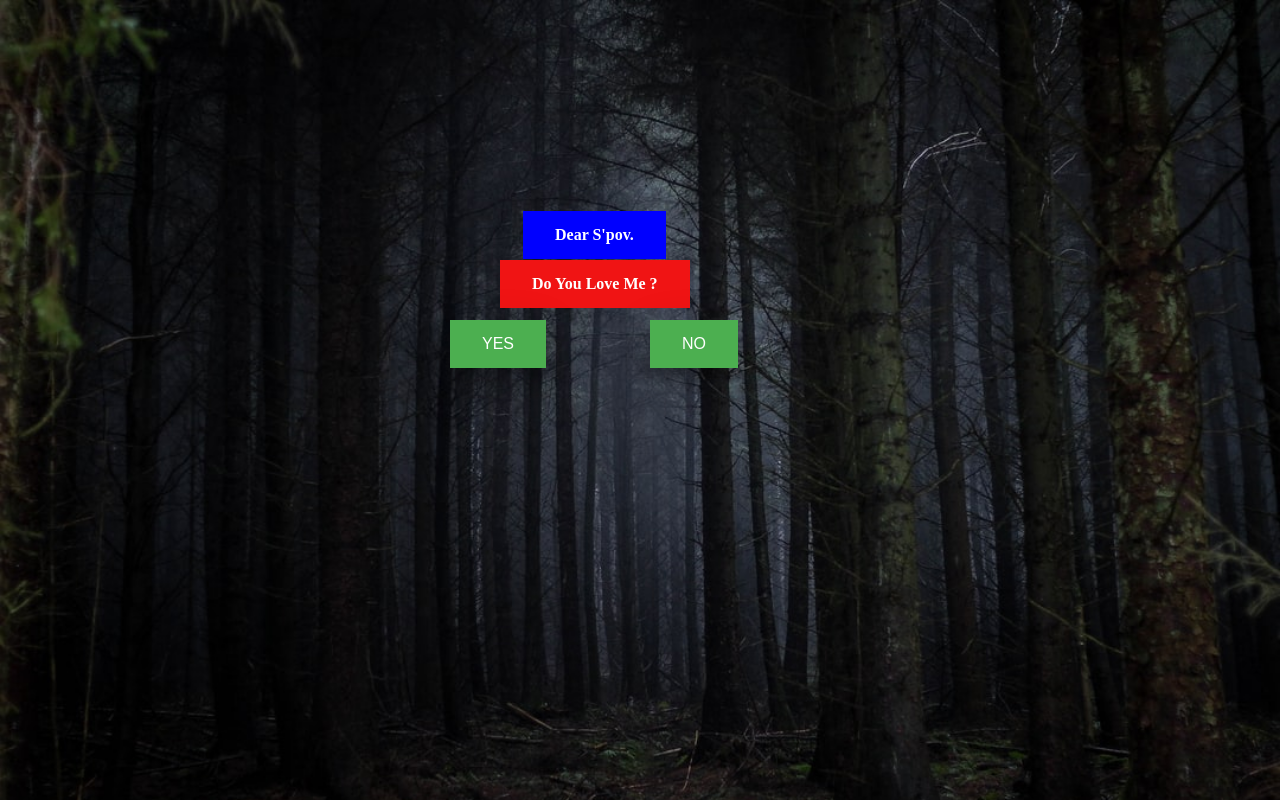
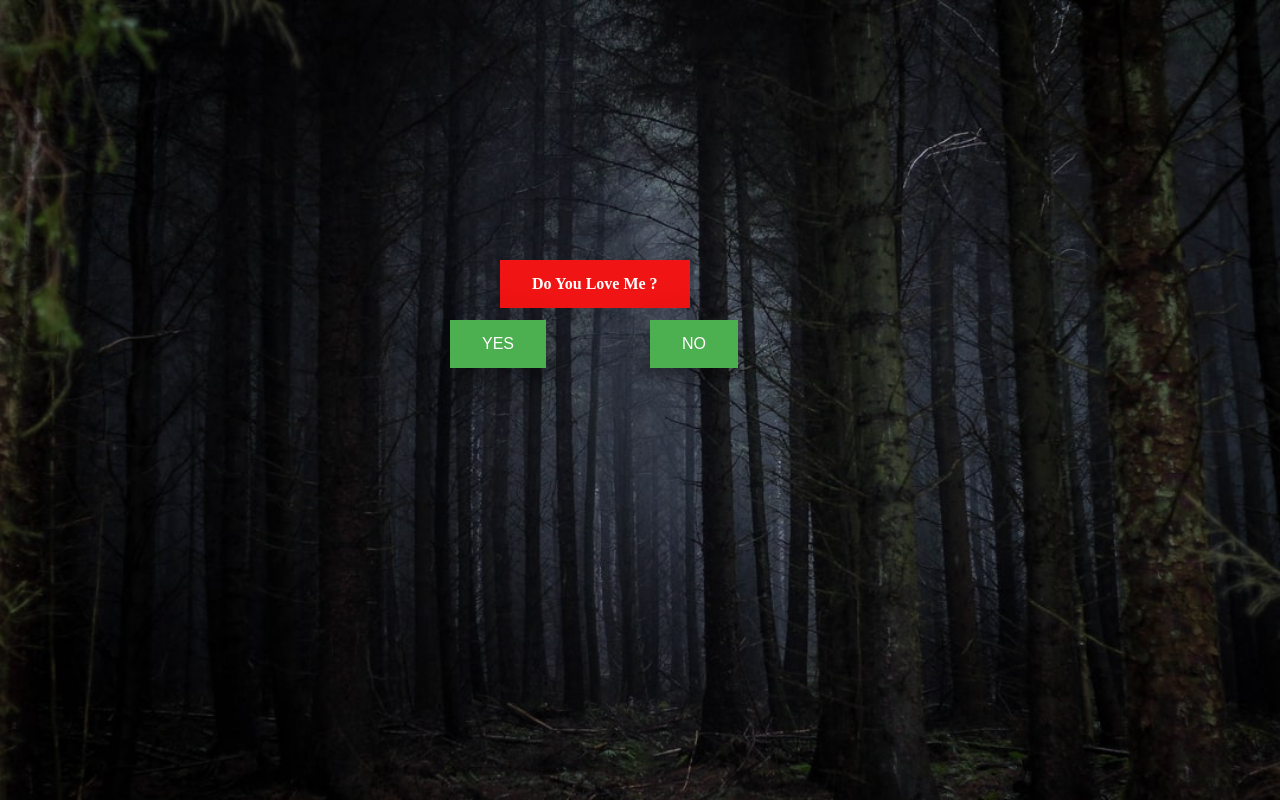
Before and after one commit to LongThav/hahah, a plain HTML site: page index.html in a window 1280 px wide. Drawn offline with Linux system fonts and the light colour scheme.

Commit message:
Update index.html

```diff
--- a/index.html
+++ b/index.html
@@ -9,7 +9,7 @@
 </head>
 
 <body>
-    <h1>Dear S'pov.</h1>
+<!--     <h1>Dear S'pov.</h1 -->
     <h2>Do You Love Me ?</h2>
     <input id="yes-button" type="button" value="YES" onclick="clickYesButton()">
     <input id="no-button" type="button" value="NO" onmouseover="hoverNoButton()">
```
